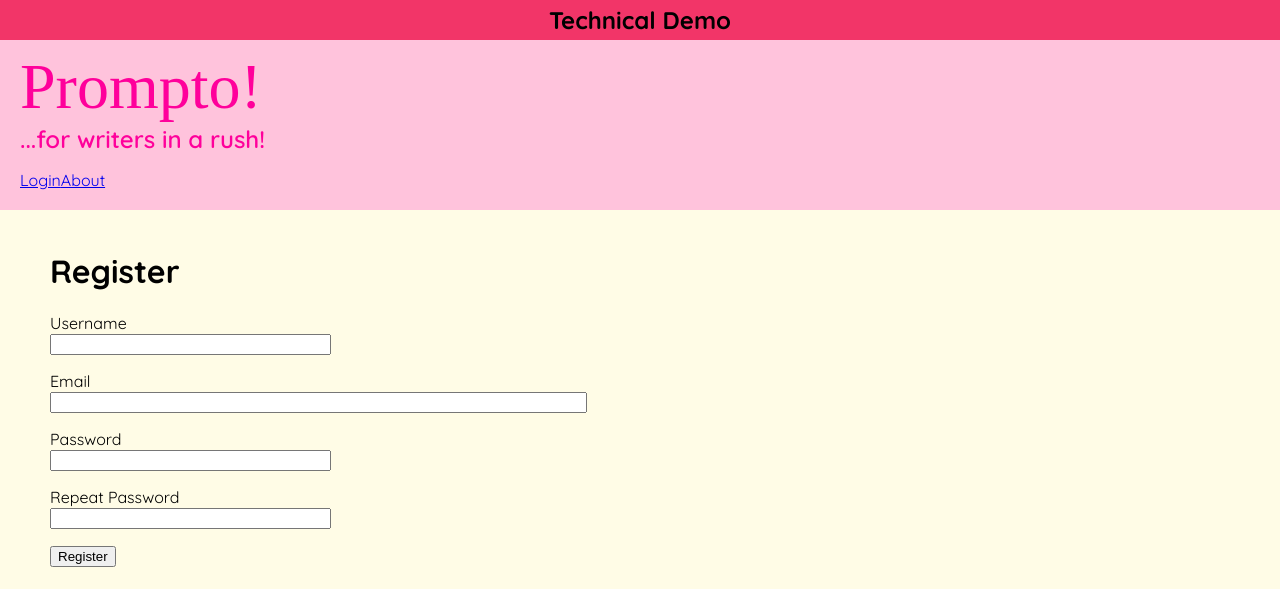
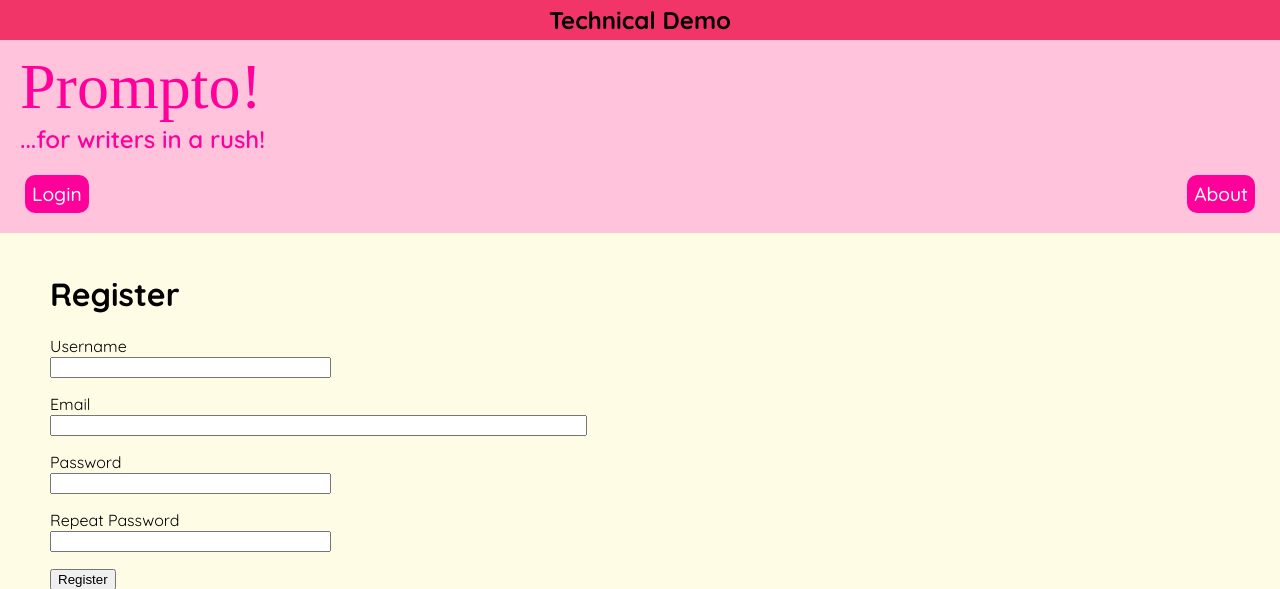
Before and after one commit to mariadunn/Prompto, a Flask app: page /register in a window 1280 px wide. Shown: the top 589 px of the page. Run offline with Flask 2, Linux system fonts and the light colour scheme; some libraries are stand-ins or nearby versions; some web fonts are replaced.

Commit message:
added CSS to anonymous menu

```diff
--- a/app/templates/base.html
+++ b/app/templates/base.html
@@ -41,8 +41,8 @@
         <div class="menu">
 
             {% if current_user.is_anonymous %}
-              <a href="{{ url_for('auth.login') }}">Login</a>
-              <a href="{{url_for('main.about')}}">About</a>
+              <a class="menu-button" href="{{ url_for('auth.login') }}">Login</a>
+              <a class="menu-button" href="{{url_for('main.about')}}">About</a>
             {% else %}
             <a id="homeButton" class="menu-button" href="{{url_for('main.index')}}">Home</a>
             <span class="fascinate separator">•</span>
```
